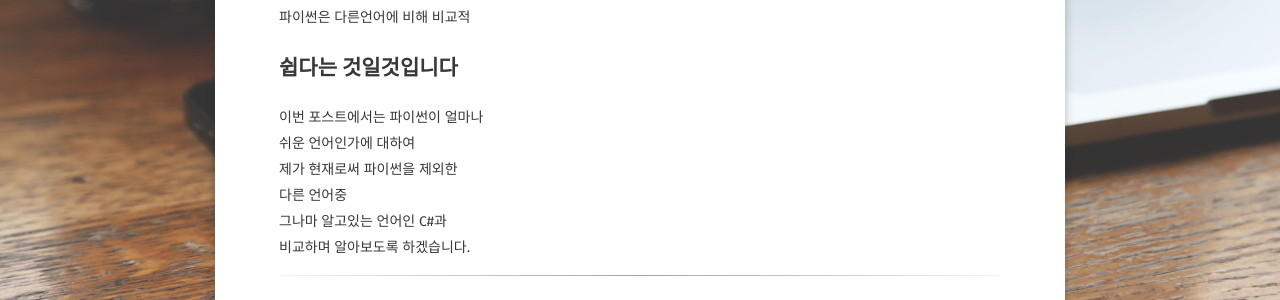
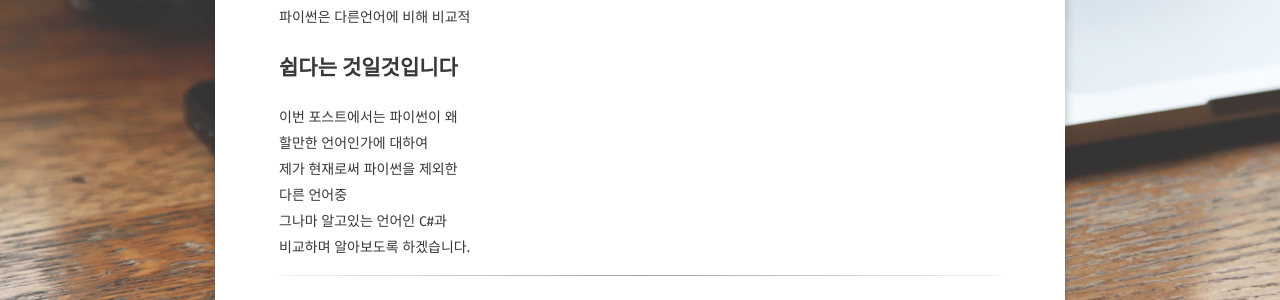
Before and after one commit to myh518/myh518.github.com, a Jekyll site: the page built from _posts/Python/2023-06-01-pythonsample.md, in a window 1280 px wide. Shown: the part 532-832 px from the top of the page. Built offline with Jekyll 4.4.1, drawn with Linux system fonts in a browser that asks for light colours; some web fonts are replaced; comment, search, counter and statistics services are not loaded.

Commit message:
Update 2023-06-01-pythonsample.md

```diff
--- a/_posts/Python/2023-06-01-pythonsample.md
+++ b/_posts/Python/2023-06-01-pythonsample.md
@@ -14,8 +14,8 @@ tags:
 파이썬은 다른언어에 비해
 비교적
 ## 쉽다는 것일것입니다
-이번 포스트에서는 파이썬이 얼마나
-쉬운 언어인가에 대하여
+이번 포스트에서는 파이썬이 왜
+할만한 언어인가에 대하여
 제가 현재로써 파이썬을 제외한
 다른 언어중
 그나마 알고있는 언어인 C#과
```
